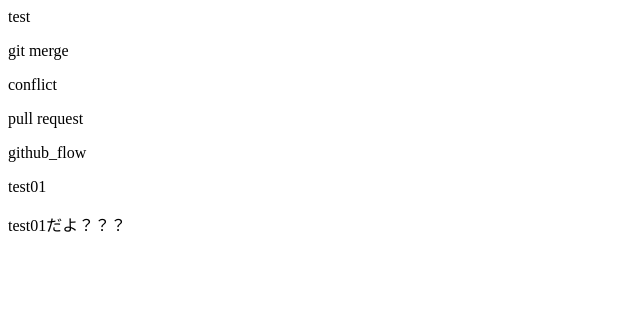
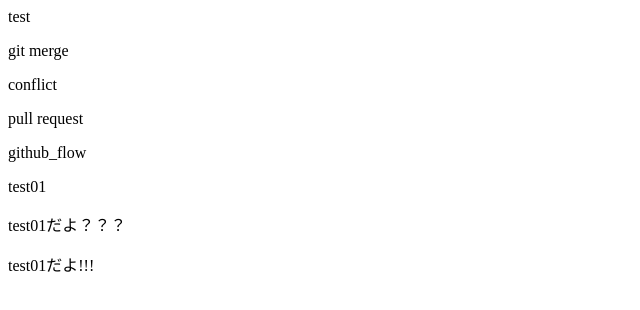
Before and after one commit to tomoakiWeb/git_tutorial, a plain HTML site: page index.html in a window 1280 px wide. Shown: the whole page, without its empty margins (0-640 px from the left). Drawn offline with Linux system fonts and the light colour scheme.

Commit message:
test01!!!を追加

```diff
--- a/index.html
+++ b/index.html
@@ -5,3 +5,4 @@
 <p>github_flow</p>
 <p>test01</p>
 <p>test01だよ？？？</p>
+<p>test01だよ!!!</p>
```
